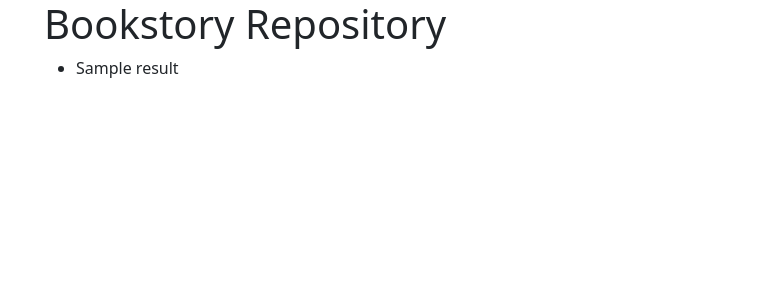
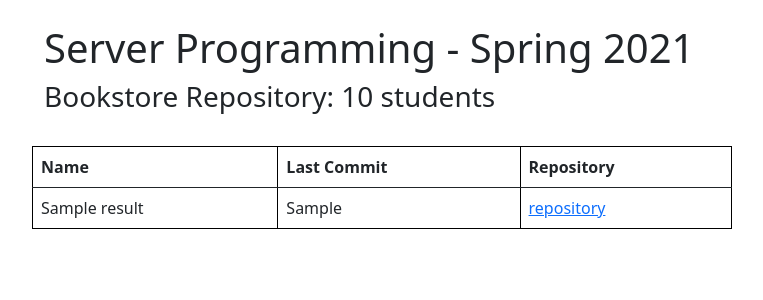
Before and after one commit to taeheelee90/flask-git-commit-checker, a Flask app: template templates/result.html in a window 1280 px wide. Shown: the top 300 px of the page, without its empty margins (38-801 px from the left). Run offline with Flask 2, Linux system fonts and the light colour scheme; the template is opened without the code that fills it: most values are stand-ins (such as "Sample title", 1, 10 or a date in 2020).

Commit message:
Updated to show URL

```diff
--- a/app.py
+++ b/app.py
@@ -9,7 +9,6 @@ def studnt_list():
     # Get student name and git link from csv file
     data_list = []
     final_results=[]
-    final_links = []
 
     # Read student information from csv and append data to data_lists
     with open (r"./k2021Project.csv", encoding='utf-8-sig') as f:
@@ -20,13 +19,19 @@ def studnt_list():
     # Iterate data_list to check last commit to the repository
     for d in data_list:
         if (d['Git'] == ''):
-            final_results.append(d['Name'] + ", please submit repository!")
+            result = {'name' : d['Name'], 'last_commit' : 'n/a', 'url': 'no repository'}
+            final_results.append(result)
         else:
             gitUrl = d['Git'].replace("https://github.com/", "").split('/')
             checker.gitLastCommit(d['Name'], gitUrl[0], gitUrl[1], final_results)
 
-    return render_template('result.html', result = final_results)
+    return render_template('result.html',
+                            result = final_results,
+                            total = len(final_results))
 
+@app.route('/no')
+def no_repository():
+    return "repository not found"
 
 if __name__ == "__main__":
     app.run(host = '127.0.0.1', port = 5000, debug = True)
--- a/templates/result.html
+++ b/templates/result.html
@@ -3,18 +3,46 @@
     <meta charset="UTF-8">
     <title>Server Programming - 2021 Spring</title>
     <link href="https://cdn.jsdelivr.net/npm/bootstrap@5.0.0-beta2/dist/css/bootstrap.min.css" rel="stylesheet" integrity="sha384-BmbxuPwQa2lc/FVzBcNJ7UAyJxM6wuqIj61tLrc4wSX0szH/Ev+nYRRuWlolflfl" crossorigin="anonymous">
+    <style>
+    table, th, td {
+    border: 1px solid black;
+    border-collapse: collapse;
+    } </style>
 </head>
 <body>
 
 <div class="container">
-<h1>Bookstory Repository</h1>
-    <div>
-        <ul>
-        {% for i in result%}
-        <li>{{ i }}</li>
-        {% endfor %}
-        </ul>
-
+    <div class="row">
+        <div class="col">
+            <br>
+            <h1>Server Programming - Spring 2021 </h1>
+        </div>
+    </div>
+    <div class="row">
+        <div class="col">
+            <h3>Bookstore Repository: {{ total }} students</h3>
+            <br>
+        </div>
+    </div>
+    <div class="row">
+        <table class="table" style="width: 700px">
+            <thead class="thead-dark">
+                <tr>
+                    <th scope="col"> Name  </th>
+                    <th scope="col"> Last Commit</th>
+                    <th scope="col"> Repository </th>
+                </tr>
+            </thead>
+            <tbody>
+                {% for i in result%}
+                <tr>
+                    <td scope="col"> {{ i.name }}    </td>
+                    <td scope="col"> {{ i.last_commit }} </td>
+                    <td scope="col"> <a href= {{ i.url }}>repository</a> </td>
+                </tr>
+            </tbody>
+                {% endfor %}
+        </table>
     </div>
 </div>
 </body>
```
Also changed, not shown: commit_checker.py (+5 -4 lines).
